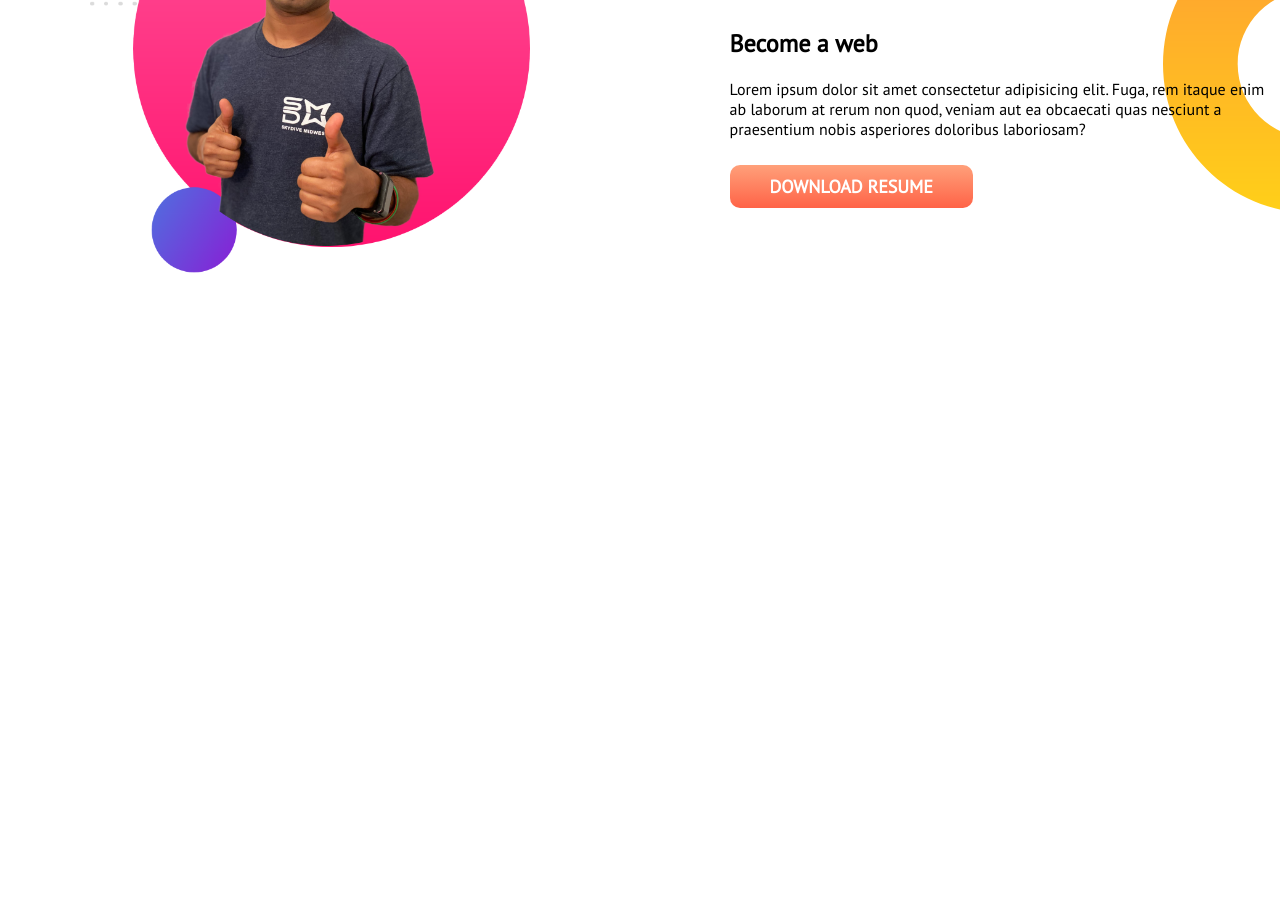
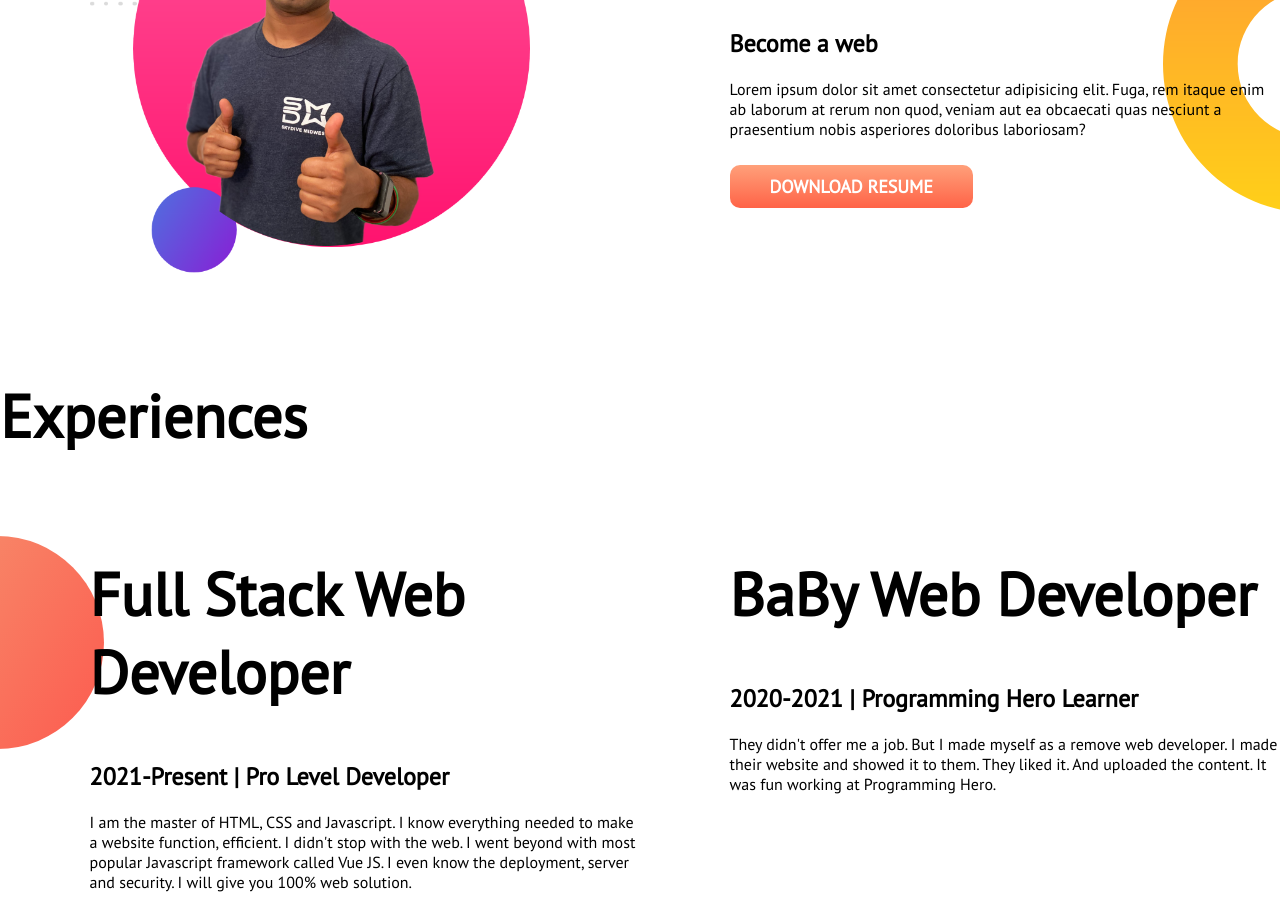
Before and after one commit to alamin2710/portfolio_website, a plain HTML site: page index.html in a window 1280 px wide. Shown: the part 725-1633 px from the top of the page. Before the commit the page ends 1002 px from the top, so only its background shows below. Drawn offline with Linux system fonts and the light colour scheme; a web font is replaced by a local one.

Commit message:
add third section code

```diff
--- a/index.html
+++ b/index.html
@@ -16,7 +16,7 @@
 
 <body>
     <!--Top Section start-->
-    <section class="top-banner">
+    <section class="top-banner flexible">
         <!--top section left side start-->
         <div class="first_section">
             <h1>Welcome To</h1>
@@ -38,7 +38,8 @@
     <!--Top Section End-->
 
     <!--Second section start-->
-    <section class="second-part">
+
+    <section class="second-part flexible">
         <!--second section left side start-->
         <div class="first_section">
             <img src="images/jhankar2.png" alt="kevin-Mitnic-photo.">
@@ -57,7 +58,35 @@
             <a class="btn" href="#">DOWNLOAD RESUME</a>
         </div>
     </section>
+    <!--second section end-->
 
+    <!--expriences/third section part start-->
+    <section class="experineces_sec">
+        <h1>Experiences</h1>
+        <div class="flexible">
+            <!--expriences section left side start-->
+            <div class="first_section">
+                <h1>Full Stack Web Developer</h1>
+                <h2>2021-Present | Pro Level Developer</h2>
+                <p>I am the master of HTML, CSS and Javascript. I know everything needed to make a website function,
+                    efficient. I didn't stop with the web. I went beyond with most popular Javascript framework called
+                    Vue
+                    JS. I even know the deployment, server and security. I will give you 100% web solution.</p>
+            </div>
+            <!--expriences Section left side end-->
+
+            <!--expriences Section right side start-->
+            <div class="first_section">
+                <h1>BaBy Web Developer</h1>
+                <h2>2020-2021 | Programming Hero Learner</h2>
+                <p>They didn't offer me a job. But I made myself as a remove web developer. I made their website and
+                    showed
+                    it to them. They liked it. And uploaded the content. It was fun working at Programming Hero.</p>
+            </div>
+            <!--expriences Section right side end-->
+        </div>
+    </section>
+    <!--expriences/third section part end-->
 
 </body>
 
--- a/style.css
+++ b/style.css
@@ -13,7 +13,7 @@ h1 {
     color: orange;
 }
 
-section {
+.flexible {
     display: flex;
 }
 
@@ -52,6 +52,15 @@ section {
     background-position: right;
 }
 
-#pra {
-    text-align: left;
+/* second section part css style end here */
+
+/*  Exprience third section part css style start here */
+.experineces_sec {
+    background-image: url(images/exp-bg.png);
+    background-repeat: no-repeat;
+    background-position: left;
+    margin-top: 100px;
 }
+
+
+/*  Exprience third section part css style end here */
```
